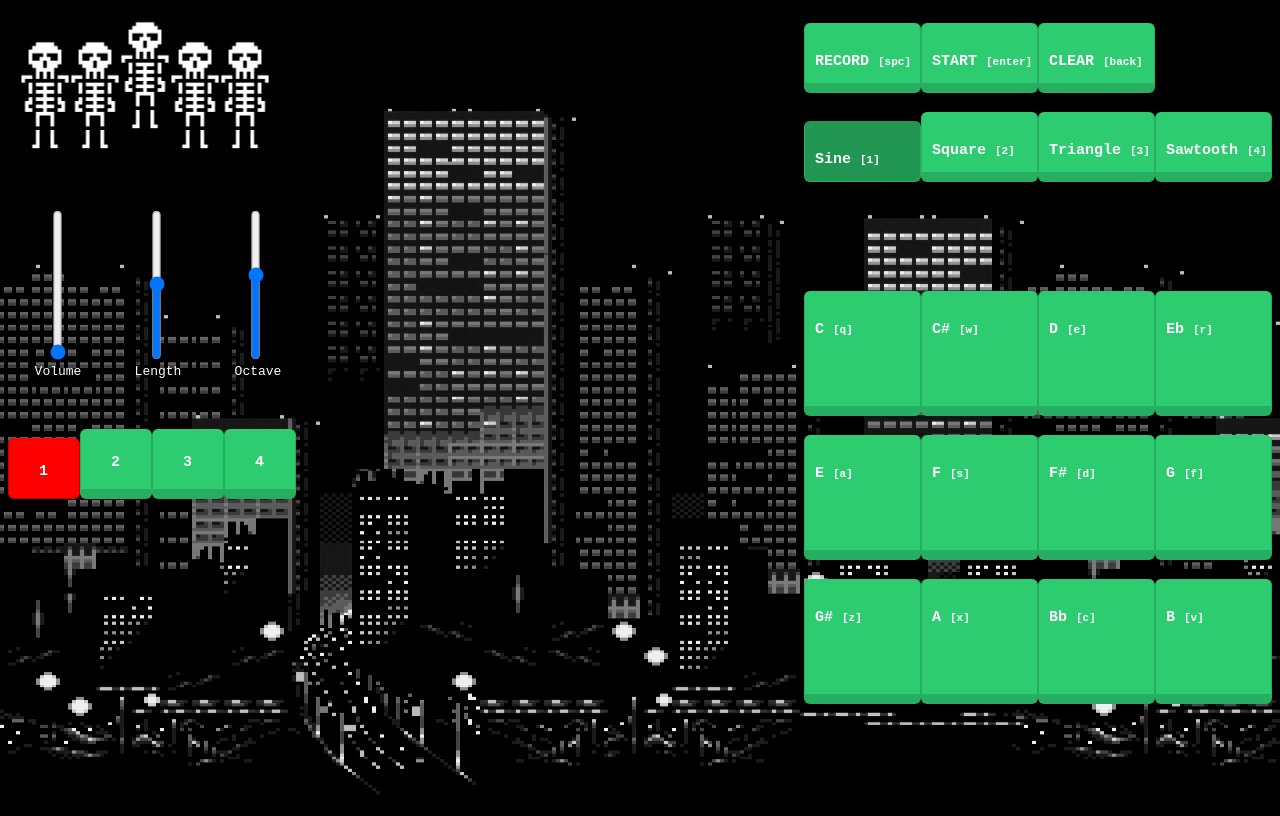
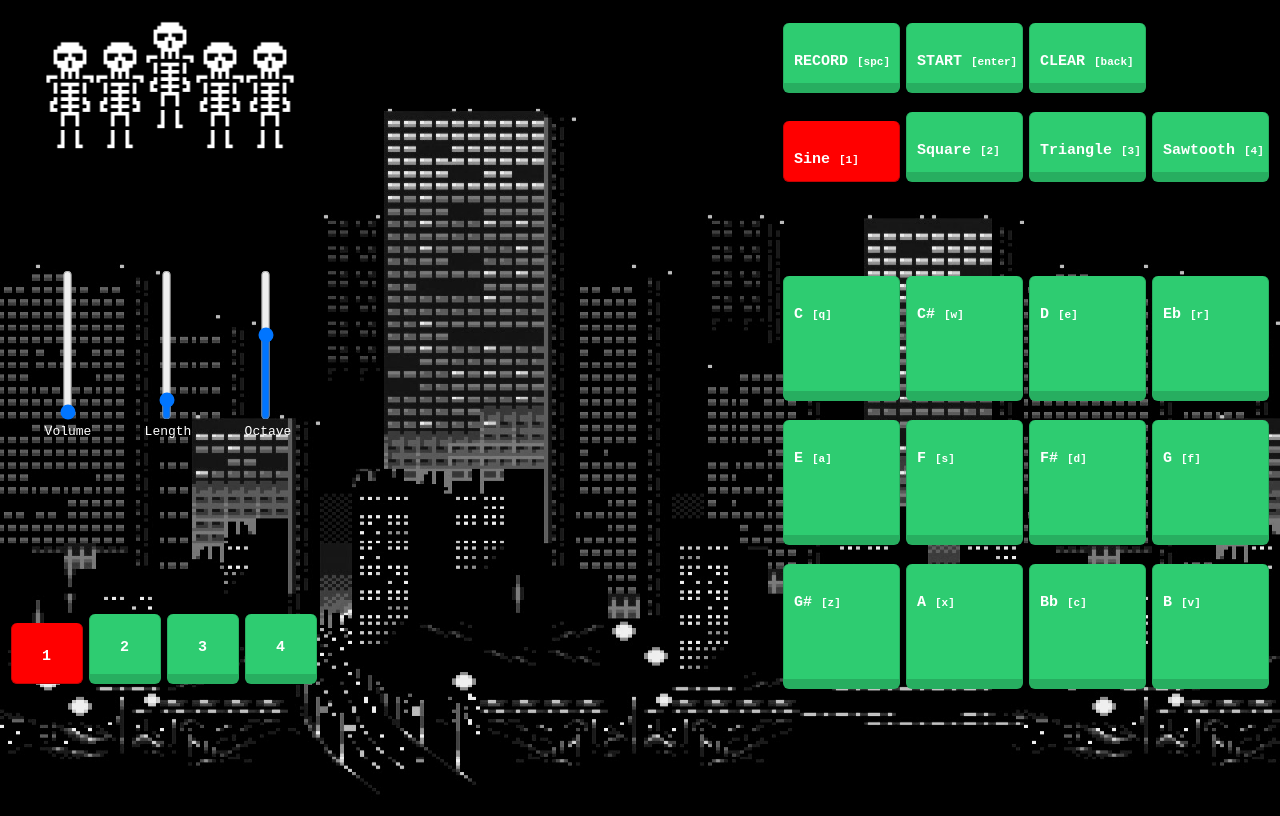
Before and after one commit to jprucca/jprucca.github.io, a Vue app: page / in a window 1280 px wide. Built offline with nearby package versions, Linux system fonts and the light colour scheme.

Commit message:
moved logic to actions instead of mutations

```diff
--- a/src/App.vue
+++ b/src/App.vue
@@ -9,6 +9,9 @@ export default {
   name: 'App',
   components: {
     Root,
+  },
+  created() {
+    this.$store.dispatch('registerOnKeyDownListener');
   },
 };
 </script>
@@ -33,6 +36,63 @@ body {
 ::-moz-selection {
   background: none; /* Gecko Browsers */
 }
+.commands {
+    margin-top: 200px;
+    width: 50%;
+    float: left;
+    /*background-color: black;*/
+}
+.commands .command-label {
+    width: 100px;
+    text-align: center;
+    display: inline-block;
+}
+.commands .skeletons-container {
+    display: block;
+    position: absolute;
+    top: 20px;
+    left: 45px;
+    background-color: black;
+}
+.commands .skeleton {
+    width: 50px;
+    padding-bottom: 0px;
+    transition: padding 0.2s linear;
+}
+.commands .skeleton.active {
+    padding-bottom: 20px;
+    transition: padding 0.2s linear;
+}
+.commands .ranges {
+    margin-top: 60px;
+    margin-left: 10px;
+}
+.commands .tapes-container {
+    margin-top: 175px;
+    display: block;
+}
+.commands .panner {
+    width: 300px;
+    height: 30px;
+    margin-top: 40px;
+    background-color: #000;
+    border: 2px solid #cfcfcf;
+    cursor: e-resize;
+    text-align: center;
+    font-weight: bold;
+}
+.commands .panner.active {
+    background-color: #2ecc71;
+}
+input[type=range] {
+  -webkit-appearance: none;
+  height: 150px;
+  width: 95px;
+  /*border-radius: 50px;*/
+  outline: none;
+  /*writing-mode: bt-lr;*/
+  -webkit-appearance: slider-vertical;
+}
 .pad {
   width: 95px;
   height: 95px;
@@ -50,6 +110,7 @@ body {
   cursor: pointer;
   font-size: 15px;
   position: relative;
+  margin: 0px 3px;
 }
 .pad:hover {
   background: #229653;
@@ -97,7 +158,7 @@ body {
 .pad.small.current {
     animation: blink-animation 1s infinite;
 }
-#record.pad.active {
+.record.pad.active {
     animation: blink-animation 1s infinite;
 }
 @keyframes blink-animation {
@@ -110,60 +171,7 @@ body {
     border-color: #1f8b4d;
   }
 }
-input[type=range] {
-  -webkit-appearance: none;
-  height: 150px;
-  width: 95px;
-  /*border-radius: 50px;*/
-  outline: none;
-  /*writing-mode: bt-lr;*/
-  -webkit-appearance: slider-vertical;
-}
 .padset {
     float: right;
 }
-.commands {
-    margin-top: 200px;
-    width: 50%;
-    float: left;
-    /*background-color: black;*/
-}
-.commands .command-label {
-    width: 100px;
-    text-align: center;
-    display: inline-block;
-}
-.commands .skeletons-container {
-    display: block;
-    position: absolute;
-    top: 20px;
-    left: 20px;
-    background-color: black;
-}
-.commands .skeleton {
-    width: 50px;
-    padding-bottom: 0px;
-    transition: padding 0.2s linear;
-}
-.commands .skeleton.active {
-    padding-bottom: 20px;
-    transition: padding 0.2s linear;
-}
-.commands .tapes-container {
-    margin-top: 50px;
-    display: block;
-}
-.commands .panner {
-    width: 300px;
-    height: 30px;
-    margin-top: 40px;
-    background-color: #000;
-    border: 2px solid #cfcfcf;
-    cursor: e-resize;
-    text-align: center;
-    font-weight: bold;
-}
-.commands .panner.active {
-    background-color: #2ecc71;
-}
 </style>
--- a/src/components/PadSet.vue
+++ b/src/components/PadSet.vue
@@ -46,7 +46,7 @@
       shortcut="4"
       :on-mouse-down="setWave" />
 
-    <br /><br /><br /><br /><br /><br /><br /><br />
+    <br /><br /><br /><br /><br /><br /><br />
 
     <Notes />
 
--- a/src/components/Ranges.vue
+++ b/src/components/Ranges.vue
@@ -6,20 +6,23 @@
       max="1"
       value="volume"
       step="0.01"
-      @change="setVolume(event.target.value)" />
+      v-model="volumeModel"
+      @change="setVolume(volumeModel)" />
     <input
       type="range"
       min="0.1"
       max="10"
       value="noteLength"
       step="0.01"
-      @change="setNoteLength(event.target.value)" />
+      v-model="noteLengthModel"
+      @change="setNoteLength(noteLengthModel)" />
     <input
       type="range"
       min="0"
       max="7"
       value="octave"
-      @change="setOctave(event.target.value)" />
+      v-model="octaveModel"
+      @change="setOctave(octaveModel)" />
     <div>
       <div class="command-label">
         Volume
@@ -39,6 +42,13 @@ import { mapGetters, mapActions } from 'vuex';
 
 export default {
   name: 'Ranges',
+  data() {
+    return {
+      volumeModel: 0.1,
+      noteLengthModel: 1,
+      octaveModel: 4,
+    };
+  },
   computed: {
     ...mapGetters([
       'volume',
--- a/src/components/TapeButton.vue
+++ b/src/components/TapeButton.vue
@@ -1,32 +1,24 @@
 <template>
-  <span :class="classes" @click="onClick(track - 1)">
-    <span>{{ track }}</span>
+  <span :class="classes" @click="onClick(tapeNumber)">
+    <span>{{ tapeNumber + 1}}</span>
   </span>
 </template>
 
 <script>
-import { mapGetters, mapActions } from 'vuex';
-
 export default {
   name: 'TapeButton',
   props: {
     active: Boolean,
     current: Boolean,
     onClick: Function,
-    track: Number,
+    tapeNumber: Number,
   },
   computed: {
-    ...mapGetters([
-      'tape',
-    ]),
     classes() {
       return `pad record small ${this.getTrackClasses()}`;
     },
   },
   methods: {
-    ...mapActions([
-      'setTrack',
-    ]),
     getTrackClasses() {
       let className = '';
       if (this.active) {
--- a/src/components/Tapes.vue
+++ b/src/components/Tapes.vue
@@ -1,12 +1,12 @@
 <template>
   <div class="tapes-container">
-      <TapeButton
-        v-for="n in 4"
-        :active="tape[n-1].active"
-        :current="tape[n-1].current"
-        :track="n"
-        :key="n"
-        :on-click="setTrack" />
+    <TapeButton
+      v-for="(item, index) in tape"
+      :active="item.active"
+      :current="item.current"
+      :tapeNumber="index"
+      :key="index"
+      :on-click="setTrack" />
   </div>
 </template>
 
--- a/src/store.js
+++ b/src/store.js
@@ -191,60 +191,121 @@ export default new Vuex.Store({
       state.wave = value;
     },
     setTrack(state, trackNumber) {
+      state.track = parseInt(trackNumber, 10);
+    },
+    setCurrentTape(state, trackNumber) {
+      const tapes = state.tape.map(tape => ({ ...tape, current: false }));
+      tapes[trackNumber].current = true;
+      state.tape = tapes;
+    },
+    setActiveTape(state, { trackNumber, active }) {
+      state.tape[trackNumber].active = active;
+    },
+    setPanner(state, clientX) {
+      state.panner = { x: (clientX - 150) / 10, y: 0, z: 0 };
+    },
+    resetPanner(state) {
+      state.panner = { x: 0, y: 0, z: 0 };
+    },
+    togglePanner(state, active) {
+      state.activatePanner = active;
+    },
+    resetTimer(state) {
+      state.timer = 10;
+    },
+    setTimer(state, timer) {
+      state.timer = timer;
+    },
+    pushCurrentSoundToRecorder(state, trackNumber, timer, sound) {
+      if (state.tape[trackNumber].data[timer]) {
+        state.tape[trackNumber].data[timer].push(sound);
+      } else {
+        state.tape[trackNumber].data[timer] = [];
+        state.tape[trackNumber].data[timer].push(sound);
+      }
+    },
+    animateSkeletons(state) {
+      const min = 1;
+      const max = 5;
+      state.activeSkeleton = state.activeSkeleton === max ? min : state.activeSkeleton + 1;
+    },
+    togglePlayer(state, active) {
+      state.playing = active;
+    },
+    setPlayerInterval(state, interval) {
+      state.playerInterval = interval;
+    },
+    setTimerInterval(state, interval) {
+      state.timerInterval = interval;
+    },
+    clearIntervalName(state, intervalName) {
+      clearInterval(state[intervalName]);
+    },
+    toggleRecording(state, active) {
+      state.recording = active;
+    },
+    setTapeLength(state, tapeLength) {
+      state.tapeLength = tapeLength;
+    },
+    clearTrackData(state, trackNumber) {
+      state.tape[trackNumber].data = {};
+    },
+    setKeyDownListenerAttached(state) {
+      state.keyDownListenerAttached = true;
+    },
+    registerOnKeyDownListener(state) {
+      if (!state.keyDownListenerAttached) {
+        state.keyDownListenerAttached = true;
+        window.addEventListener('keydown', state.onKeyDown.bind(state));
+      }
+    },
+    activateNote(state, note) {
+      state.activeNote = note;
+    },
+    deactivateNote(state) {
+      state.activeNote = null;
+    },
+  },
+  actions: {
+    setOctave({ commit }, value) {
+      commit('setOctave', value);
+    },
+    setNoteLength({ commit }, value) {
+      commit('setNoteLength', value);
+    },
+    setVolume({ commit }, value) {
+      commit('setVolume', value);
+    },
+    setWave({ commit }, value) {
+      commit('setWave', value);
+    },
+    setTrack({ commit, state }, trackNumber) {
       if (!state.recording) {
-        state.track = parseInt(trackNumber, 10);
+        commit('setTrack', trackNumber);
+        commit('setCurrentTape', trackNumber);
 
-        state.tape.forEach((tape) => { tape.current = false; });
-
-        state.tape[state.track].current = !state.tape[state.track].current;
-
-        if (state.tape[state.track].current && !state.tape[state.track].active) {
-          state.tape[state.track].active = true;
-        } else if (state.tape[state.track].current && state.tape[state.track].active) {
-          state.tape[state.track].active = false;
+        if (state.tape[trackNumber].current && !state.tape[trackNumber].active) {
+          commit('setActiveTape', { trackNumber, active: true });
+        } else if (state.tape[trackNumber].current && state.tape[trackNumber].active) {
+          commit('setActiveTape', { trackNumber, active: false });
         }
       }
     },
-    setPanner(state, event) {
+    setPanner({ commit, state }, event) {
       if (state.activatePanner) {
-        state.panner = { x: (event.clientX - 150) / 10, y: 0, z: 0 };
+        commit('resetPanner');
+        commit('setPanner', event.clientX);
       }
     },
-    togglePanner(state) {
+    togglePanner({ commit, state }) {
       if (state.activatePanner) {
-        state.panner = { x: 0, y: 0, z: 0 };
-        state.activatePanner = false;
+        commit('resetPanner');
+        commit('togglePanner', false);
       } else {
-        state.activatePanner = true;
+        commit('togglePanner', true);
       }
     },
-    playSound(state, note) {
-      const { octave } = state;
-      const frequency = state.notes[octave][note];
-      const sound = {
-        frequency,
-        wave: state.wave,
-        length: state.noteLength,
-        volume: state.volume,
-      };
-
-      state.beep([sound]);
-
-      if (state.recording) {
-        const isAnySavedSound = state.tape.some(tape => Object.keys(tape.data).length > 0);
-
-        if (!isAnySavedSound) {
-          state.timer = 10;
-        }
-        if (state.tape[state.track].data[state.timer]) {
-          state.tape[state.track].data[state.timer].push(sound);
-        } else {
-          state.tape[state.track].data[state.timer] = [];
-          state.tape[state.track].data[state.timer].push(sound);
-        }
-      }
-    },
-    beep(state, sounds) {
+    beep({ commit, state }, sounds) {
       sounds.forEach((sound) => {
         const o = state.audioCtx.createOscillator();
         const g = state.audioCtx.createGain();
@@ -267,228 +328,185 @@ export default new Vuex.Store({
           o.stop(state.audioCtx.currentTime + length);
         }
       });
+      commit('animateSkeletons');
+    },
+    playSound({ commit, dispatch, state }, note) {
+      const { octave } = state;
+      const frequency = state.notes[octave][note];
+      const sound = {
+        frequency,
+        wave: state.wave,
+        length: state.noteLength,
+        volume: state.volume,
+      };
 
-      state.animateSkeletons();
+      dispatch('beep', [sound]);
+
+      if (state.recording) {
+        const isAnySavedSound = state.tape.some(tape => Object.keys(tape.data).length > 0);
+
+        if (!isAnySavedSound) {
+          commit('resetTimer');
+        }
+
+        commit('pushCurrentSoundToRecorder', state.track, state.timer, sound);
+      }
     },
-    animateSkeletons(state) {
-      const min = 1;
-      const max = 5;
-      state.activeSkeleton = state.activeSkeleton === max ? min : state.activeSkeleton + 1;
+    animateSkeletons({ commit }) {
+      commit('animateSkeletons');
     },
-    togglePlayer(state) {
+    togglePlayer({ commit, dispatch, state }) {
       if (!state.recording) {
         if (!state.playing && Object.keys(state.tape[state.track].data).length) {
-          state.playing = true;
+          commit('togglePlayer', true);
 
-          state.playerInterval = setInterval(() => {
-            state.timer = 0;
-          }, state.tapeLength);
+          commit('setPlayerInterval', setInterval(() => {
+            commit('setTimer', 0);
+          }, state.tapeLength));
 
-          state.timerInterval = setInterval(() => {
-            state.timer += state.ms;
+          commit('setTimerInterval', setInterval(() => {
+            commit('setTimer', state.ms);
             state.tape.forEach((tape) => {
               if (tape.active) {
                 if (tape.data[state.timer]) {
-                  state.beep(tape.data[state.timer]);
+                  dispatch('beep', tape.data[state.timer]);
                 }
               }
             });
-          }, state.ms);
+          }, state.ms));
         } else {
-          clearInterval(state.playerInterval);
-          clearInterval(state.timerInterval);
-          state.playing = false;
-          state.timer = 0;
+          commit('clearIntervalName', 'playerInterval');
+          commit('clearIntervalName', 'timerInterval');
+          commit('togglePlayer', false);
+          commit('setTimer', 0);
         }
       }
     },
-    toggleRecording(state) {
+    toggleRecording({ commit, state }) {
       if (!state.recording) {
-        state.recording = true;
+        commit('toggleRecording', true);
 
         if (!state.tape.some(tape => tape.active)) {
-          state.tape[0].active = true;
-          state.tape[0].current = true;
+          commit('setActiveTape', { trackNumber: 0, active: true });
+          commit('setCurrentTape', 0);
         }
 
         if (!state.playing) {
-          state.timerInterval = setInterval(() => { state.timer += state.ms; }, state.ms);
+          commit('setTimerInterval', setInterval(() => { state.timer += state.ms; }, state.ms));
         }
       } else {
-        state.recording = false;
+        commit('toggleRecording', false);
 
         if (!state.tapeLength) {
-          state.tapeLength = state.timer;
+          commit('setTapeLength', state.timer);
         }
 
         if (!state.playing) {
-          clearInterval(state.timerInterval);
-          state.tapeLength = state.timer;
-          state.timer = 0;
-          state.togglePlayer();
+          commit('setTapeLength', state.timer);
+          commit('clearIntervalName', 'timerInterval');
+          commit('setTimer', 0);
+          commit('togglePlayer', true);
         }
       }
     },
-    clear(state) {
-      state.tape[state.track].data = {};
+    clear({ commit, state }) {
+      commit('clearTrackData', state.track);
       const hasData = state.tape.some(tape => Object.keys(tape.data).length > 0);
       if (!hasData) {
-        state.tapeLength = 0;
-        state.timer = 0;
-        state.recording = false;
-        state.playing = false;
-        clearInterval(state.timerInterval);
-        clearInterval(state.playerInterval);
+        commit('setTapeLength', 0);
+        commit('setTimer', 0);
+        commit('togglePlayer', false);
+        commit('toggleRecording', false);
+        commit('clearIntervalName', 'playerInterval');
+        commit('clearIntervalName', 'timerInterval');
       }
     },
-    registerOnKeyDownListener(state) {
-      if (!state.keyDownListenerAttached) {
-        state.keyDownListenerAttached = true;
-        window.addEventListener('keydown', state.onKeyDown.bind(state));
-      }
-    },
-    animatePad(state, note) {
-      state.activateNote(note);
+    animatePad({ commit }, note) {
+      commit('activateNote', note);
       setTimeout(() => {
-        state.deactivateNote(note);
+        commit('deactivateNote', note);
       }, 150);
     },
-    activateNote(state, note) {
-      state.activeNote = note;
-    },
-    deactivateNote(state) {
-      state.activeNote = null;
-    },
-    onKeyDown(state, event) {
+    onKeyDown({ commit, dispatch, state }, event) {
       switch (event.keyCode) {
         case 90:
-          state.playSound('G#');
-          state.animatePad('G#');
+          dispatch('playSound', 'G#');
+          dispatch('animatePad', 'G#');
           break;
         case 88:
-          state.playSound('A');
-          state.animatePad('A');
+          dispatch('playSound', 'A');
+          dispatch('animatePad', 'A');
           break;
         case 67:
-          state.playSound('Bb');
-          state.animatePad('Bb');
+          dispatch('playSound', 'Bb');
+          dispatch('animatePad', 'Bb');
           break;
         case 86:
-          state.playSound('B');
-          state.animatePad('B');
+          dispatch('playSound', 'B');
+          dispatch('animatePad', 'B');
           break;
         case 65:
-          state.playSound('E');
-          state.animatePad('E');
+          dispatch('playSound', 'E');
+          dispatch('animatePad', 'E');
           break;
         case 83:
-          state.playSound('F');
-          state.animatePad('F');
+          dispatch('playSound', 'F');
+          dispatch('animatePad', 'F');
           break;
         case 68:
-          state.playSound('F#');
-          state.animatePad('F#');
+          dispatch('playSound', 'F#');
+          dispatch('animatePad', 'F#');
           break;
         case 70:
-          state.playSound('G');
-          state.animatePad('G');
+          dispatch('playSound', 'G');
+          dispatch('animatePad', 'G');
           break;
         case 81:
-          state.playSound('C');
-          state.animatePad('C');
+          dispatch('playSound', 'C');
+          dispatch('animatePad', 'C');
           break;
         case 87:
-          state.playSound('C#');
-          state.animatePad('C#');
+          dispatch('playSound', 'C#');
+          dispatch('animatePad', 'C#');
           break;
         case 69:
-          state.playSound('D');
-          state.animatePad('D');
+          dispatch('playSound', 'D');
+          dispatch('animatePad', 'D');
           break;
         case 82:
-          state.playSound('Eb');
-          state.animatePad('Eb');
+          dispatch('playSound', 'Eb');
+          dispatch('animatePad', 'Eb');
           break;
         case 32:
-          state.toggleRecording();
+          commit('toggleRecording', !state.recording);
           break;
         case 49:
-          state.setWave('sine');
+          commit('setWave', 'sine');
           break;
         case 50:
-          state.setWave('square');
+          commit('setWave', 'square');
           break;
         case 51:
-          state.setWave('triangle');
+          commit('setWave', 'triangle');
           break;
         case 52:
-          state.setWave('sawtooth');
+          commit('setWave', 'sawtooth');
           break;
         case 8:
-          state.clear();
+          dispatch('clear');
           break;
         case 13:
-          state.togglePlayer();
+          dispatch('togglePlayer');
           break;
         default:
           break;
       }
     },
-  },
-  actions: {
-    setOctave({ commit }, value) {
-      commit('setOctave', value);
-    },
-    setNoteLength({ commit }, value) {
-      commit('setNoteLength', value);
-    },
-    setVolume({ commit }, value) {
-      commit('setVolume', value);
-    },
-    setWave({ commit }, value) {
-      commit('setWave', value);
-    },
-    setTrack({ commit }, trackNumber) {
-      commit('setTrack', trackNumber);
-    },
-    setPanner({ commit }, event) {
-      commit('setPanner', event);
-    },
-    togglePanner({ commit }) {
-      commit('togglePanner');
-    },
-    playSound({ commit }, note) {
-      commit('playSound', note);
-    },
-    beep({ commit }, sounds) {
-      commit('beep', sounds);
-    },
-    animateSkeletons({ commit }) {
-      commit('animateSkeletons');
-    },
-    togglePlayer({ commit }) {
-      commit('togglePlayer');
-    },
-    toggleRecording({ commit }) {
-      commit('toggleRecording');
-    },
-    clear({ commit }) {
-      commit('clear');
-    },
-    registerOnKeyDownListener({ commit }) {
-      commit('registerOnKeyDownListener');
-    },
-    animatePad({ commit }, note) {
-      commit('animatePad', note);
-    },
-    activateNote({ commit }, note) {
-      commit('activateNote', note);
-    },
-    deactivateNote({ commit }) {
-      commit('deactivateNote');
-    },
-    onKeyDown({ commit }, event) {
-      commit('onKeyDown', event);
+    registerOnKeyDownListener({ commit, dispatch, state }) {
+      if (!state.keyDownListenerAttached) {
+        commit('setKeyDownListenerAttached');
+        window.addEventListener('keydown', event => dispatch('onKeyDown', event));
+      }
     },
   },
   getters: {
```
Also changed, not shown: 1 other file (tests, documents, lock files or other folders).
